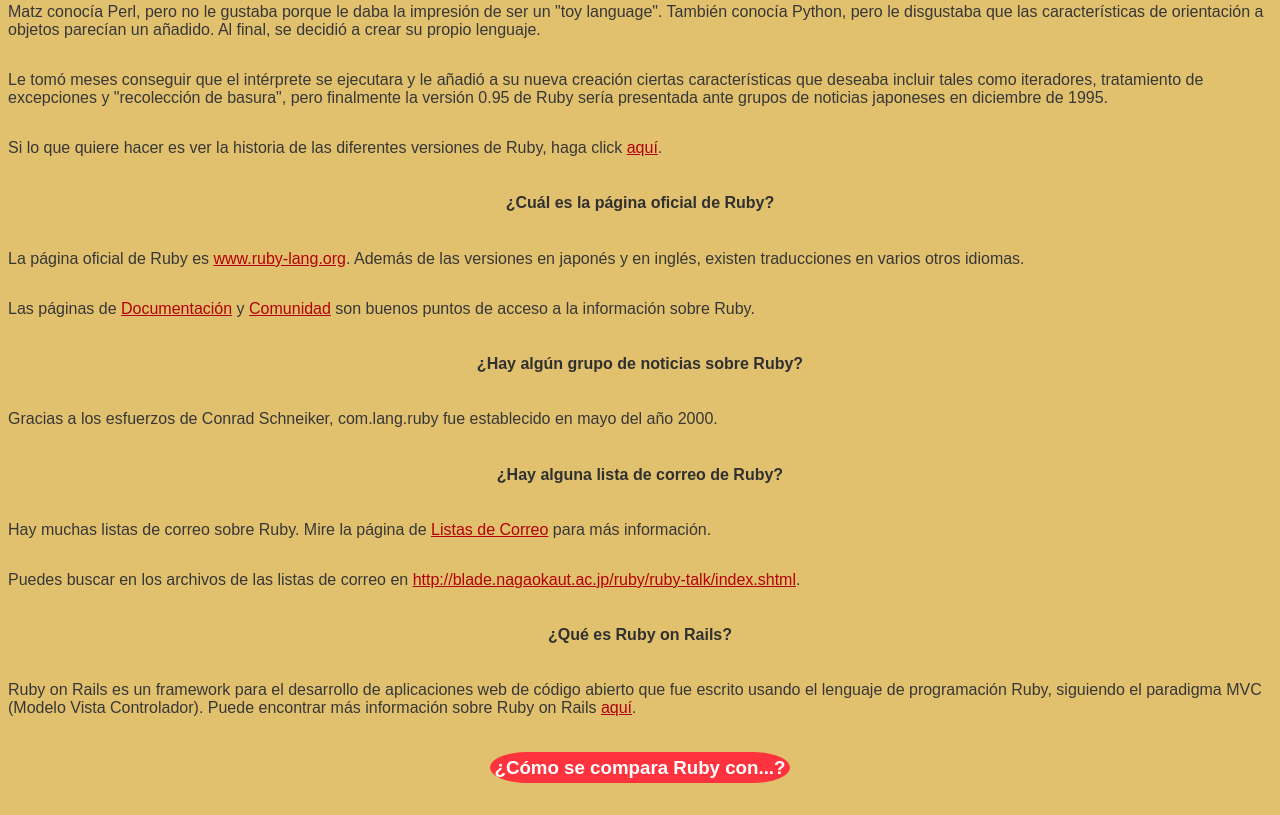
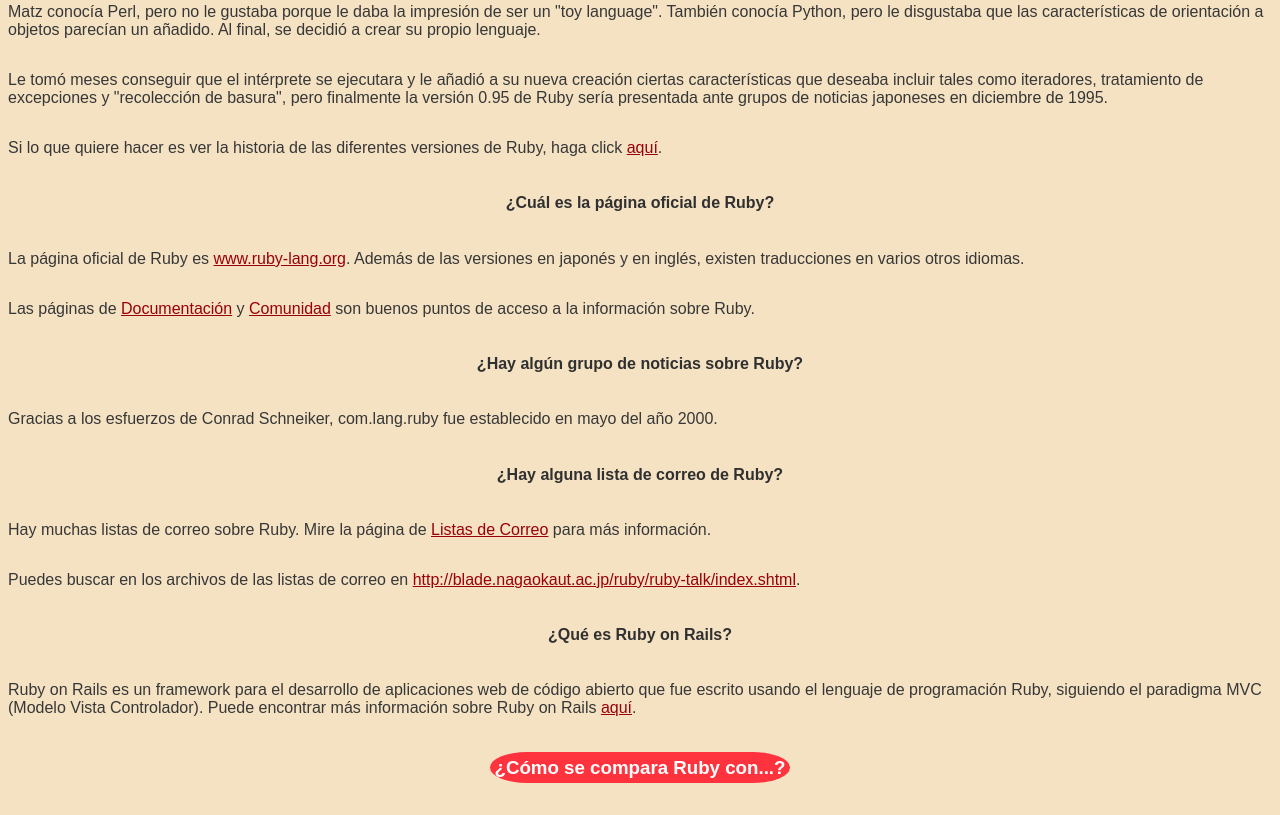
Before and after one commit to UO282206/sew-2022-2023, a plain HTML site: page index.html in a window 1280 px wide. Shown: the part 1105-1920 px from the top of the page. Drawn offline with Linux system fonts and the light colour scheme.

Commit message:
Add files via upload

```diff
--- a/estilo/estilo.css
+++ b/estilo/estilo.css
@@ -33,7 +33,7 @@ pre, code, cite{
 }
 
 body{
-    background-color: #E1C16E;
+    background-color: #F4E2C3;
 }
 
 header, nav{
@@ -41,7 +41,7 @@ header, nav{
 }
 
 a{
-    color: #B30009;
+    color: #990008;
 }
 
 nav a{
```
